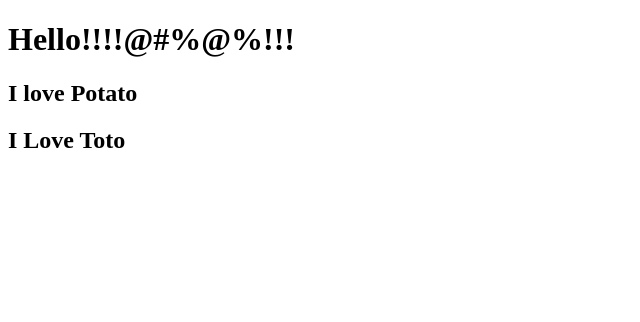
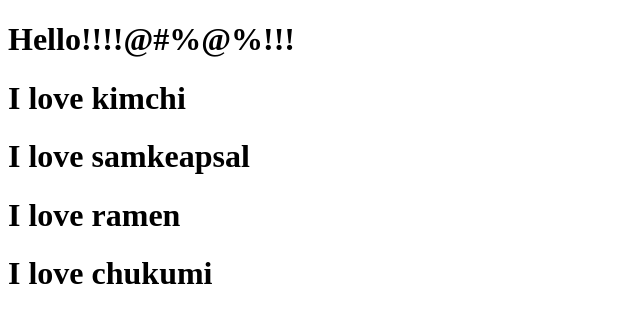
Before and after one commit to DragooCho/movie_app_2020, a React (Create React App) app: page / in a window 1280 px wide. Shown: the top 322 px of the page, without its empty margins (0-640 px from the left). Built offline with nearby package versions, Linux system fonts and the light colour scheme.

Commit message:
#2 1 end

```diff
--- a/src/App.js
+++ b/src/App.js
@@ -1,13 +1,17 @@
 import React from "react";
-import Potato from "./Potato";
-import Toto from "./Toto";
+
+function Food({ favourite }) {
+  return <h1>I love {favourite}</h1>;
+}
 
 function App() {
   return (
     <div>
       <h1>Hello!!!!@#%@%!!!</h1>
-      <Potato />
-      <Toto />
+      <Food favourite="kimchi" />
+      <Food favourite="samkeapsal" />
+      <Food favourite="ramen" />
+      <Food favourite="chukumi" />
     </div>
   );
 }
--- a/src/Potato.js
+++ /dev/null
@@ -1,7 +0,0 @@
-import React from "react";
-
-function Potato() {
-  return <h2>I love Potato</h2>;
-}
-
-export default Potato;
--- a/src/Toto.js
+++ /dev/null
@@ -1,7 +0,0 @@
-import React from "react";
-
-function Toto() {
-  return <h2>I Love Toto</h2>;
-}
-
-export default Toto;
```
